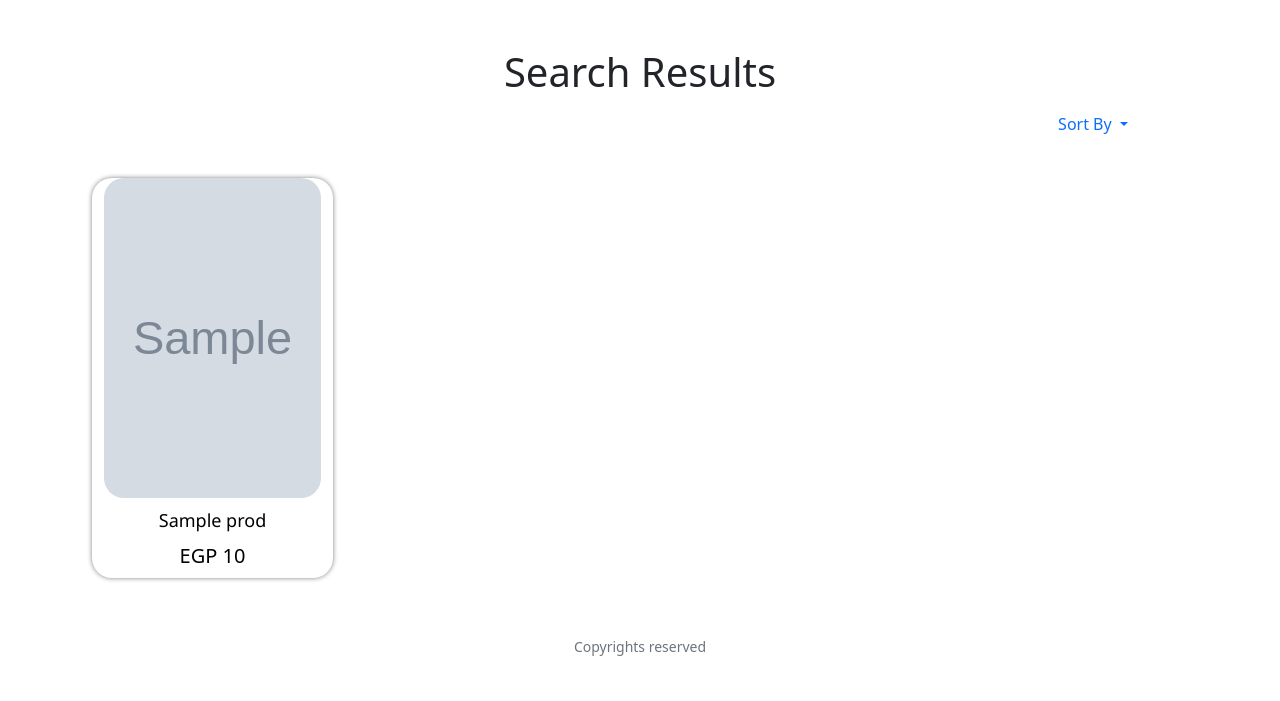
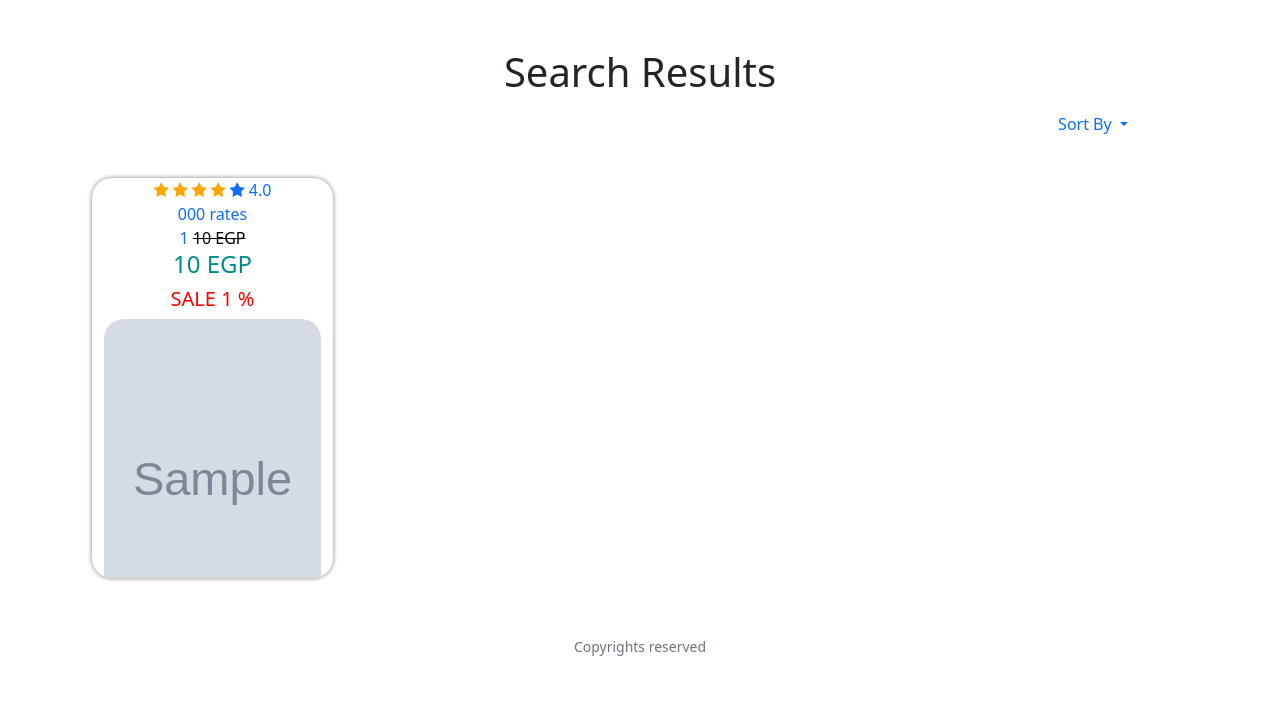
Before and after one commit to AmmarMohamed21/OnlineStore, a Flask app: template templates/search.html in a window 1280 px wide. Shown: the part 74-775 px from the top of the page. Run offline with Flask 2, Linux system fonts and the light colour scheme; the template is opened without the code that fills it: most values are stand-ins (such as "Sample title", 1, 10 or a date in 2020); grey boxes marked "Sample" are stand-in pictures; some libraries are stand-ins or nearby versions.

Commit message:
Update search.html

```diff
--- a/templates/search.html
+++ b/templates/search.html
@@ -49,13 +49,7 @@ Search Results
             <div class="col-lg-3 col-md-3 col-sm-3 col-xs-3">
                 <a href="/product?prodid={{Products[i]['ProductID']}} " style="text-decoration: none;">
                     <div class="cat-list-items">
-                        <img src="{{Products[i]['ImageURL']}}" alt="...">
-                        <h1 style="color: black;">
-                            {{Products[i]['ProductName']}}
-                        </h1>
-                        <h5 style="color: black;">EGP {{Products[i]['Price']}}</h5>
                         <div>
-                            Products[i]['Rating']
                             {%if not Products[i]['Rating']%}
                             {%for j in range(5)%}
                             <span class="fa fa-star"></span>
@@ -74,10 +68,11 @@ Search Results
                             {%endif%}
                         </div>
                         <div>
+                            {{sale[i]['SalePercentage']}}
                             {%if not sale[i]['SalePercentage']%}
-                            <h4> {{Products[i]['Price']}} EGP</h4>
+                            <h4 style="color: black;"> {{Products[i]['Price']}} EGP</h4>
                             {%else%}
-                            <del> {{Products[i]['Price']}} EGP</del>
+                            <del style="color: black;"> {{Products[i]['Price']}} EGP</del>
                             <h4 style="color: darkcyan;">
                                 {{new_price[i]}} EGP
                             </h4>
@@ -86,6 +81,11 @@ Search Results
                             </h5>
                             {%endif%}
                         </div>
+                        <img src="{{Products[i]['ImageURL']}}" alt="...">
+                        <h1 style="color: black;">
+                            {{Products[i]['ProductName']}}
+                        </h1>
+
                     </div>
                 </a>
             </div>
```
